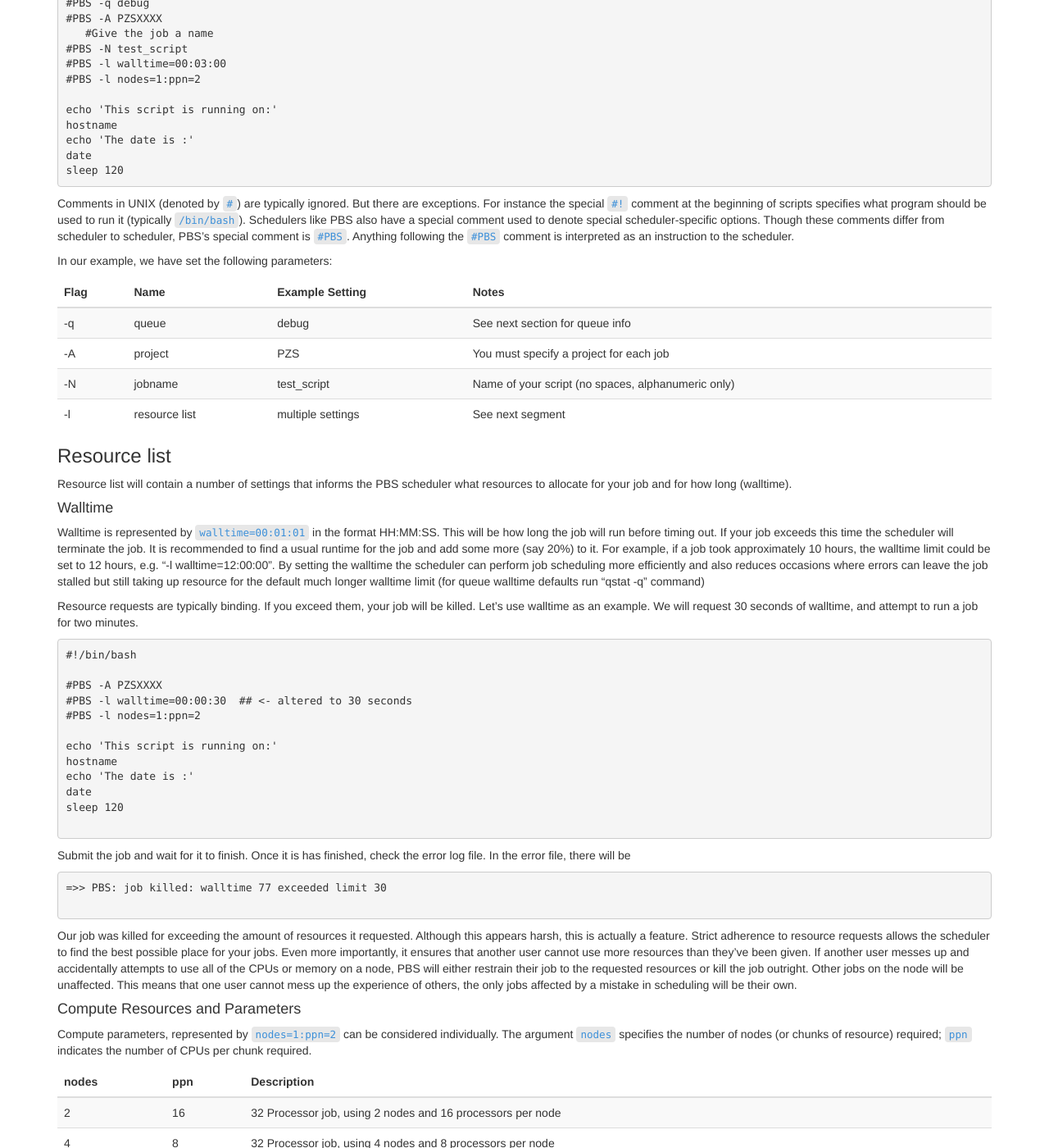
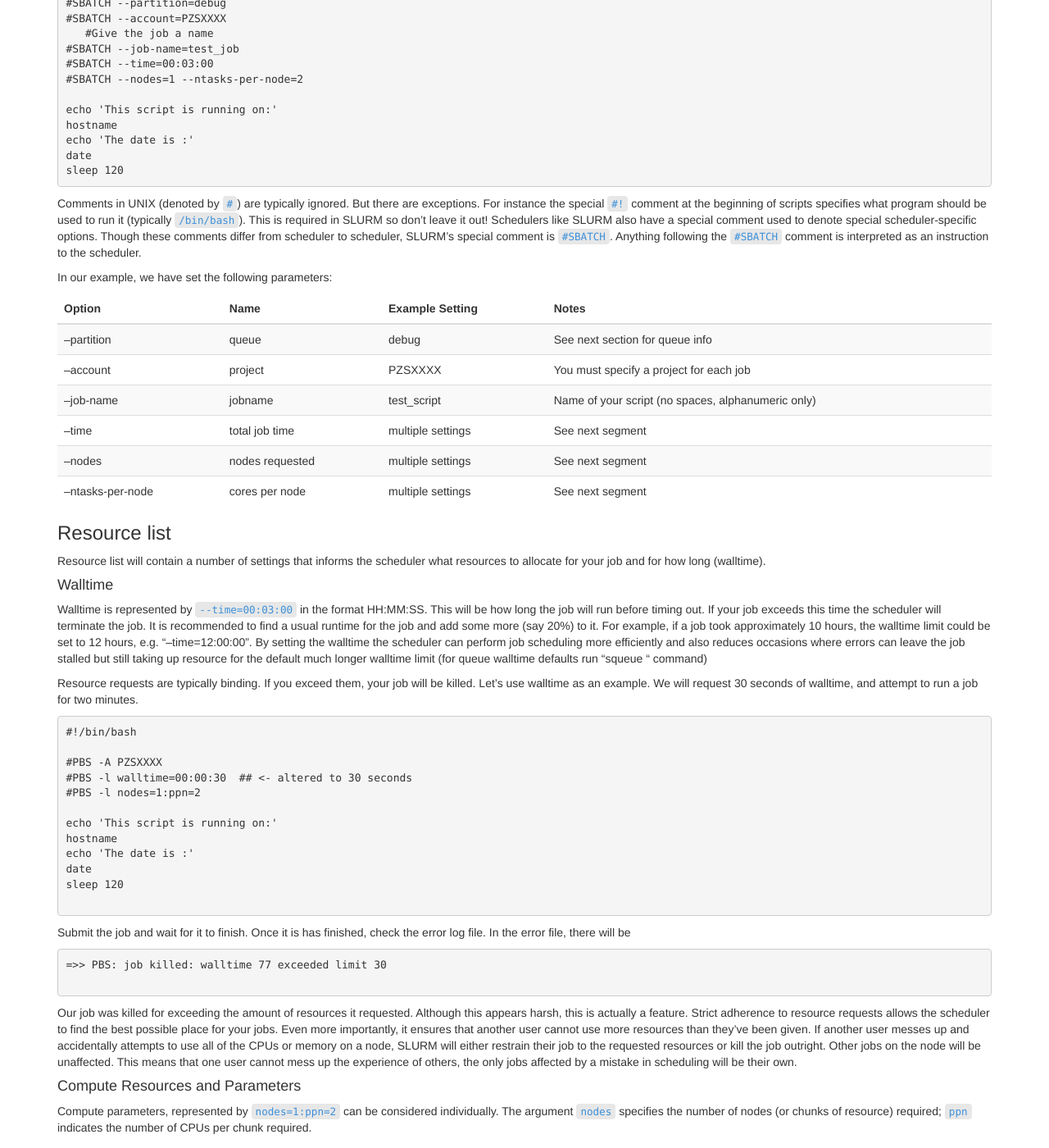
Before and after one commit to khill42/OSC_IntroHPC, a Jekyll site: the page built from _episodes/99_SLURMscheduler.md, in a window 1280 px wide and 1400 px high, scrolled down 1658 px. Shown: the whole window at 82% size. Built offline with Jekyll 4.4.1, drawn with Linux system fonts in a browser that asks for light colours; some of the changed text lies outside the part shown.

Commit message:
Update 99_SLURMscheduler.md

````diff
--- a/_episodes/99_SLURMscheduler.md
+++ b/_episodes/99_SLURMscheduler.md
@@ -24,8 +24,8 @@ On an HPC system, the scheduler manages which jobs run where and when.
 
 ![Why do supercomputers use queueing?](../files/queueing_infog.png)
 
-The scheduler used in this lesson is PBS Pro (PBS for short).
-Although PBS is not used everywhere,
+The scheduler used in this lesson is SLURM.
+Although SLURM is not used everywhere,
 running jobs is quite similar regardless of what software is being used.
 The exact syntax might change, but the concepts remain the same.
 
@@ -35,29 +35,29 @@ The exact syntax might change, but the concepts remain the same.
 >here will still apply, but the commands will change. See [Slurm Quick Start Guide](https://slurm.schedmd.com/quickstart.html) for more information.
 {: .callout}
 
-## Running a batch job
+## What is a Batch Script?
 
 The most basic use of the scheduler is to run a command non-interactively.
 This is also referred to as batch job submission.
-In this case, we need to make a script that incorporates some arguments for PBS such as resources needed and modules to load.
+In this case, we need to make a script that incorporates some arguments for SLURM such as resources needed and modules to load.
 
 We will use the sleep.sh job script as an example.
-   * Remember to update the project code line: `#PBS -A PZSXXX` with your own project number.
+   * Remember to update the project code line: `#SBATCH --acount=PASXXXX` with your own project number.
 
 ### Parameters
 
-Let's discuss the example PBS script, sleep.sh. Go to File Explorer and edit sleep.sh
+Let's discuss the example SLURM script, sleep.sh. Go to File Explorer and edit sleep.sh
 ```
 sleep.sh
 ```
 ```
 #!/bin/bash
-#PBS -q debug
-#PBS -A PZSXXXX
+#SBATCH --partition=debug
+#SBATCH --account=PZSXXXX
    #Give the job a name
-#PBS -N test_script
-#PBS -l walltime=00:03:00
-#PBS -l nodes=1:ppn=2
+#SBATCH --job-name=test_job
+#SBATCH --time=00:03:00
+#SBATCH --nodes=1 --ntasks-per-node=2
 
 echo 'This script is running on:'
 hostname
@@ -69,27 +69,29 @@ sleep 120
 Comments in UNIX (denoted by `#`) are typically ignored.
 But there are exceptions.
 For instance the special `#!` comment at the beginning of scripts
-specifies what program should be used to run it (typically `/bin/bash`).
-Schedulers like PBS also have a special comment used to denote special
+specifies what program should be used to run it (typically `/bin/bash`). This is required in SLURM so don't leave it out!
+Schedulers like SLURM also have a special comment used to denote special
 scheduler-specific options.
 Though these comments differ from scheduler to scheduler,
-PBS's special comment is `#PBS`.
-Anything following the `#PBS` comment is interpreted as an instruction to the scheduler.
+SLURM's special comment is `#SBATCH`.
+Anything following the `#SBATCH` comment is interpreted as an instruction to the scheduler.
 
 In our example, we have set the following parameters:
 
-| Flag | Name | Example Setting | Notes|
+| Option | Name | Example Setting | Notes|
 | --- | --- | --- | --- |
-| -q | queue | debug | See next section for queue info |
-| -A | project |PZS| You must specify a project for each job |
-| -N | jobname| test_script | Name of your script (no spaces, alphanumeric only) |
-| -l | resource list| multiple settings| See next segment|
+| --partition | queue | debug | See next section for queue info |
+| --account | project |PZSXXXX | You must specify a project for each job |
+| --job-name | jobname| test_script | Name of your script (no spaces, alphanumeric only) |
+| --time | total job time| multiple settings| See next segment|
+| --nodes | nodes requested| multiple settings| See next segment|
+| --ntasks-per-node | cores per node | multiple settings| See next segment|
 
 ### Resource list
-Resource list will contain a number of settings that informs the PBS scheduler what resources to allocate for your job and for how long (walltime).
+Resource list will contain a number of settings that informs the scheduler what resources to allocate for your job and for how long (walltime).
 
 #### Walltime
-Walltime is represented by `walltime=00:01:01` in the format HH:MM:SS. This will be how long the job will run before timing out.  If your job exceeds this time the scheduler will terminate the job. It is recommended to find a usual runtime for the job and add some more (say 20%) to it. For example, if a job took approximately 10 hours, the walltime limit could be set to 12 hours, e.g. "-l walltime=12:00:00". By setting the walltime the scheduler can perform job scheduling more efficiently and also reduces occasions where errors can leave the job stalled but still taking up resource for the default much longer walltime limit (for queue walltime defaults run "qstat -q" command)
+Walltime is represented by `--time=00:03:00` in the format HH:MM:SS. This will be how long the job will run before timing out.  If your job exceeds this time the scheduler will terminate the job. It is recommended to find a usual runtime for the job and add some more (say 20%) to it. For example, if a job took approximately 10 hours, the walltime limit could be set to 12 hours, e.g. "--time=12:00:00". By setting the walltime the scheduler can perform job scheduling more efficiently and also reduces occasions where errors can leave the job stalled but still taking up resource for the default much longer walltime limit (for queue walltime defaults run "squeue " command)
 
 Resource requests are typically binding.
 If you exceed them, your job will be killed.
@@ -126,7 +128,7 @@ for your jobs.
 Even more importantly,
 it ensures that another user cannot use more resources than they've been given.
 If another user messes up and accidentally attempts to use all of the CPUs or memory on a node,
-PBS will either restrain their job to the requested resources or kill the job outright.
+SLURM will either restrain their job to the requested resources or kill the job outright.
 Other jobs on the node will be unaffected.
 This means that one user cannot mess up the experience of others,
 the only jobs affected by a mistake in scheduling will be their own.
@@ -153,7 +155,7 @@ man qsub
 ```
 
 ## Submitting Jobs via command line
-
+## Running a batch job
 To submit this job to the scheduler, we use the `qsub` command.
 
 ```
````
